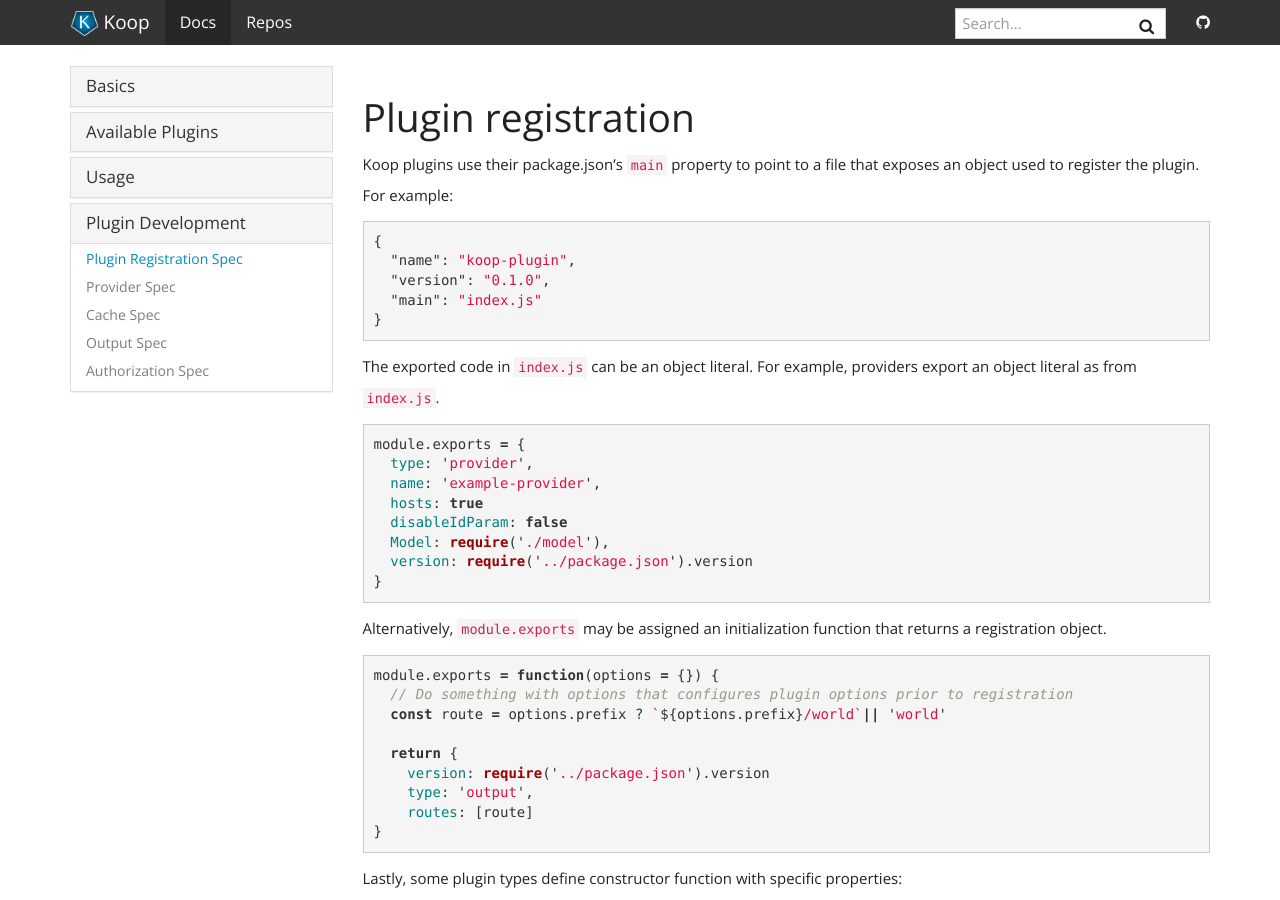
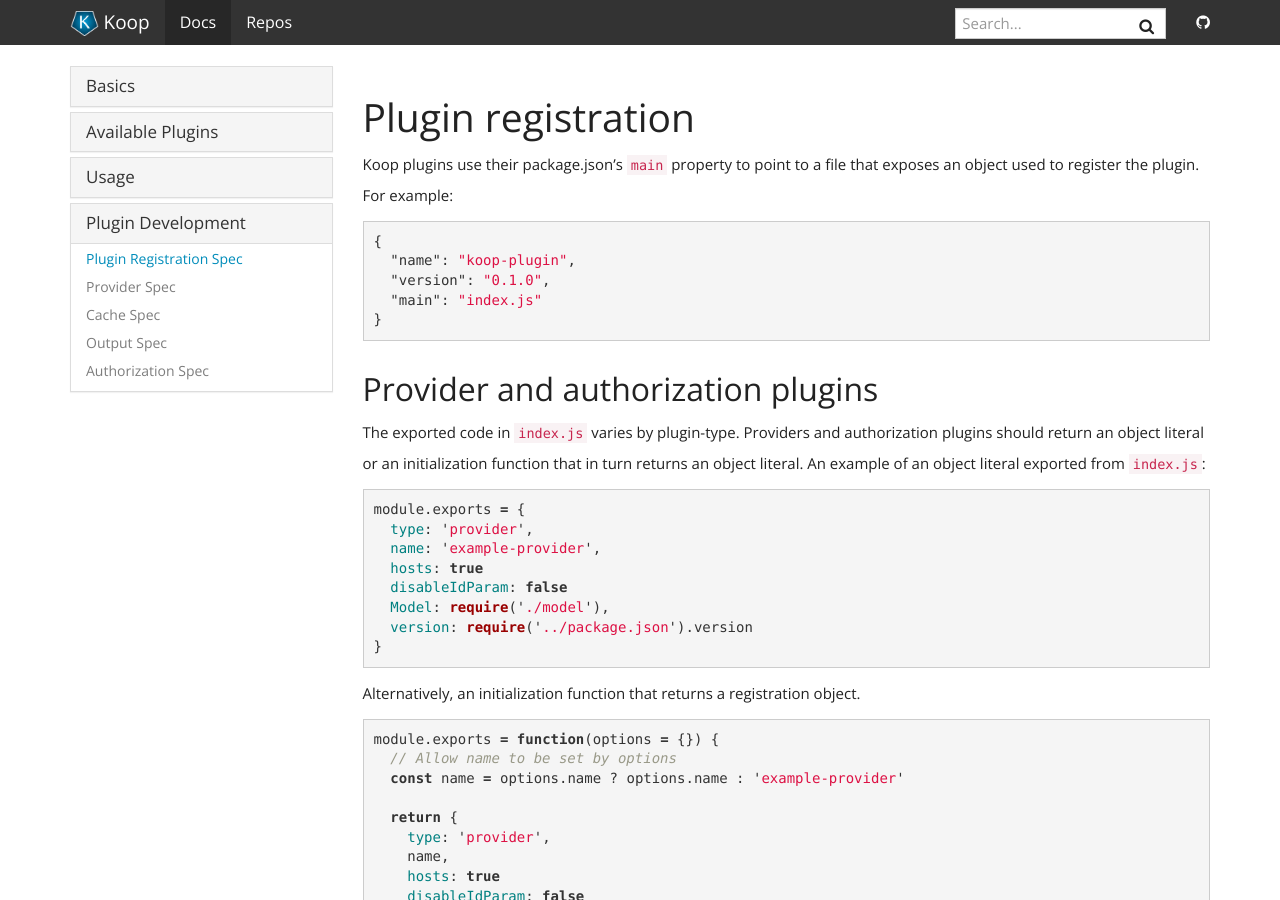
Before and after one commit to koopjs/koopjs.github.io, a Jekyll site: the page built from _docs/development/registration.md, in a window 1280 px wide and 900 px high. Built offline with Jekyll 4.4.1, drawn with Linux system fonts in a browser that asks for light colours; nearby versions of some CDN libraries; some of the changed text lies outside the part shown.

Commit message:
Specify details about plugin type requirements.

````diff
--- a/_docs/development/registration.md
+++ b/_docs/development/registration.md
@@ -14,7 +14,8 @@
 }
 ```
 
-The exported code in `index.js` can be an object literal.  For example, providers export an object literal as from `index.js`.
+## Provider and authorization plugins
+The exported code in `index.js` varies by plugin-type.  Providers and authorization plugins should return an object literal or an initialization function that in turn returns an object literal.  An example of an object literal exported from `index.js`:
 
 ```js
 module.exports = {
@@ -27,21 +28,33 @@
 }
 ```
 
-Alternatively, `module.exports` may be assigned an initialization function that returns a registration object.
+Alternatively, an initialization function that returns a registration object.
 
 ```js
 module.exports = function(options = {}) {
-  // Do something with options that configures plugin options prior to registration
-  const route = options.prefix ? `${options.prefix}/world`|| 'world'
+  // Allow name to be set by options
+  const name = options.name ? options.name : 'example-provider'
 
   return {
+    type: 'provider',
+    name,
+    hosts: true
+    disableIdParam: false
+    Model: require('./model'),
     version: require('../package.json').version
-    type: 'output',
-    routes: [route]
+  }
 }
 ```
+Note that you would need to execute the above initialization function during registration:
 
-Lastly, some plugin types define constructor function with specific properties:
+```js
+const provider = require('<npm-or-path-to-provider>')({ name: 'my-provider' })
+koop.register(provider)
+```
+
+## Output, cache, filesystem, and generic plugins
+
+These `index.js` of these types of plugins should define a constructor function with plugin specific properties:
 
 ```js
 function VectorTilePlugin () {}
````
